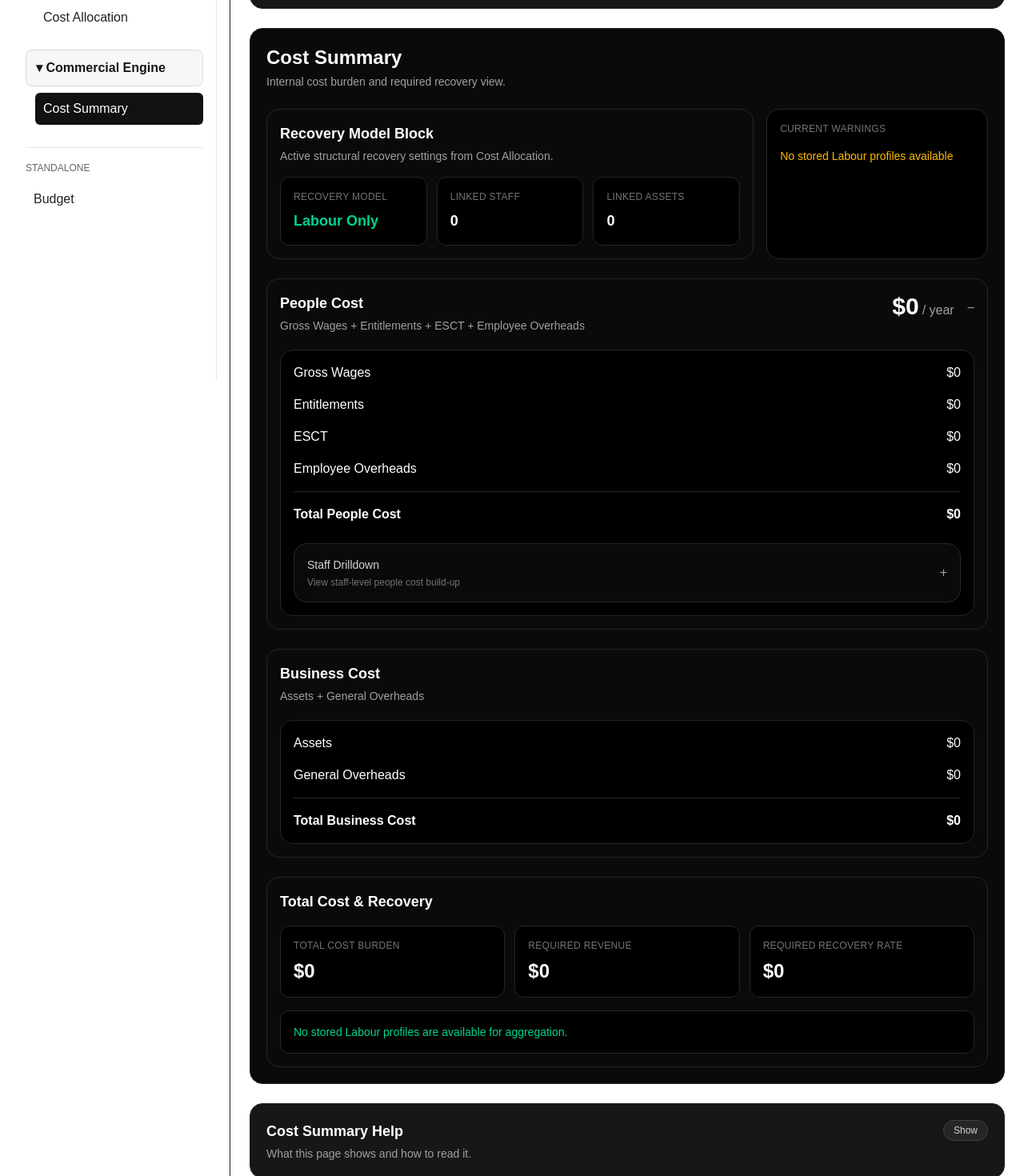
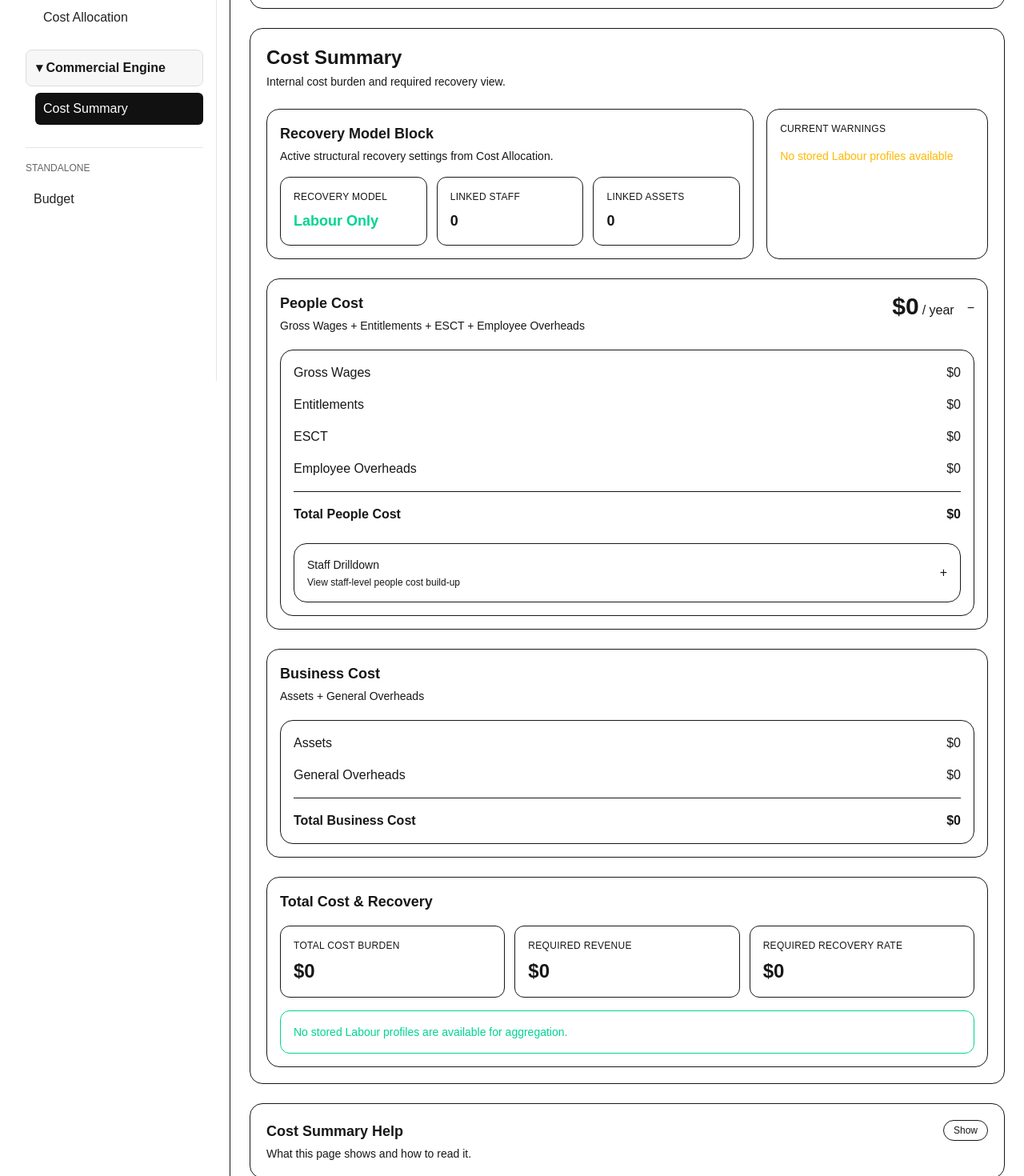
Before and after one commit to QSTools/qstools-v2, a Next.js app: page /cost-summary in a window 1280 px wide. Shown: the part 340-1810 px from the top of the page at 80% size. Built offline with nearby package versions, Linux system fonts and the light colour scheme.

Commit message:
Cost Summary — migrated to theme tokens (neutral + base colors)

```diff
--- a/components/cost-summary/CostSummaryCard.jsx
+++ b/components/cost-summary/CostSummaryCard.jsx
@@ -35,22 +35,22 @@ export default function CostSummaryCard({
   const [staffDrilldownOpen, setStaffDrilldownOpen] = useState(false);
 
   return (
-    <section className="rounded-2xl border border-neutral-800 bg-neutral-950 p-5">
-      <h2 className="text-2xl font-semibold text-white">Cost Summary</h2>
-      <p className="mt-1 text-sm text-neutral-400">
+    <section className="rounded-2xl border border-[var(--border-primary)] bg-[var(--bg-input)] p-5">
+      <h2 className="text-2xl font-semibold text-[var(--text-primary)]">Cost Summary</h2>
+      <p className="mt-1 text-sm text-[var(--text-muted)]">
         Internal cost burden and required recovery view.
       </p>
 
       <div className="mt-6 grid grid-cols-1 gap-4 xl:grid-cols-[2.2fr_1fr]">
-        <div className="rounded-2xl border border-neutral-800 bg-neutral-950 p-4">
-          <h3 className="text-lg font-semibold text-white">Recovery Model Block</h3>
-          <p className="mt-1 text-sm text-neutral-400">
+        <div className="rounded-2xl border border-[var(--border-primary)] bg-[var(--bg-input)] p-4">
+          <h3 className="text-lg font-semibold text-[var(--text-primary)]">Recovery Model Block</h3>
+          <p className="mt-1 text-sm text-[var(--text-muted)]">
             Active structural recovery settings from Cost Allocation.
           </p>
 
           <div className="mt-4 grid grid-cols-1 gap-3 md:grid-cols-3">
-            <div className="rounded-xl border border-neutral-800 bg-black p-4">
-              <div className="text-xs uppercase tracking-wide text-neutral-500">
+            <div className="rounded-xl border border-[var(--border-primary)] bg-[var(--bg-card-muted)] p-4">
+              <div className="text-xs uppercase tracking-wide text-[var(--text-muted)]">
                 Recovery Model
               </div>
               <div className="mt-2 text-lg font-semibold text-emerald-400">
@@ -58,28 +58,28 @@ export default function CostSummaryCard({
               </div>
             </div>
 
-            <div className="rounded-xl border border-neutral-800 bg-black p-4">
-              <div className="text-xs uppercase tracking-wide text-neutral-500">
+            <div className="rounded-xl border border-[var(--border-primary)] bg-[var(--bg-card-muted)] p-4">
+              <div className="text-xs uppercase tracking-wide text-[var(--text-muted)]">
                 Linked Staff
               </div>
-              <div className="mt-2 text-lg font-semibold text-white">
+              <div className="mt-2 text-lg font-semibold text-[var(--text-primary)]">
                 {linked_staff_count}
               </div>
             </div>
 
-            <div className="rounded-xl border border-neutral-800 bg-black p-4">
-              <div className="text-xs uppercase tracking-wide text-neutral-500">
+            <div className="rounded-xl border border-[var(--border-primary)] bg-[var(--bg-card-muted)] p-4">
+              <div className="text-xs uppercase tracking-wide text-[var(--text-muted)]">
                 Linked Assets
               </div>
-              <div className="mt-2 text-lg font-semibold text-white">
+              <div className="mt-2 text-lg font-semibold text-[var(--text-primary)]">
                 {linked_asset_count}
               </div>
             </div>
           </div>
         </div>
 
-        <div className="rounded-2xl border border-neutral-800 bg-black p-4">
-          <div className="text-xs uppercase tracking-wide text-neutral-500">
+        <div className="rounded-2xl border border-[var(--border-primary)] bg-[var(--bg-card-muted)] p-4">
+          <div className="text-xs uppercase tracking-wide text-[var(--text-muted)]">
             Current Warnings
           </div>
           <div className="mt-4 space-y-2 text-sm">
@@ -96,75 +96,75 @@ export default function CostSummaryCard({
         </div>
       </div>
 
-      <div className="mt-6 rounded-2xl border border-neutral-800 bg-neutral-950 p-4">
+      <div className="mt-6 rounded-2xl border border-[var(--border-primary)] bg-[var(--bg-input)] p-4">
         <button
           type="button"
           onClick={() => setPeopleCostOpen((prev) => !prev)}
           className="flex w-full items-start justify-between gap-4 text-left"
         >
           <div>
-            <h3 className="text-lg font-semibold text-white">People Cost</h3>
-            <p className="mt-1 text-sm text-neutral-400">
+            <h3 className="text-lg font-semibold text-[var(--text-primary)]">People Cost</h3>
+            <p className="mt-1 text-sm text-[var(--text-muted)]">
               Gross Wages + Entitlements + ESCT + Employee Overheads
             </p>
           </div>
 
           <div className="flex items-center gap-4 text-right">
-            <div className="text-3xl font-bold text-white">
+            <div className="text-3xl font-bold text-[var(--text-primary)]">
               {formatMoney(people_cost_total)}
-              <span className="ml-1 text-base font-normal text-neutral-400">/ year</span>
+              <span className="ml-1 text-base font-normal text-[var(--text-muted)]">/ year</span>
             </div>
-            <span className="pt-1 text-neutral-400">
+            <span className="pt-1 text-[var(--text-muted)]">
               {peopleCostOpen ? "−" : "+"}
             </span>
           </div>
         </button>
 
         {peopleCostOpen && (
-          <div className="mt-5 rounded-2xl border border-neutral-800 bg-black p-4">
+          <div className="mt-5 rounded-2xl border border-[var(--border-primary)] bg-[var(--bg-card-muted)] p-4">
             <div className="space-y-4 text-base">
-              <div className="flex items-center justify-between text-white">
+              <div className="flex items-center justify-between text-[var(--text-primary)]">
                 <span>Gross Wages</span>
                 <span>{formatMoney(gross_wages_total)}</span>
               </div>
 
-              <div className="flex items-center justify-between text-white">
+              <div className="flex items-center justify-between text-[var(--text-primary)]">
                 <span>Entitlements</span>
                 <span>{formatMoney(entitlements_total)}</span>
               </div>
 
-              <div className="flex items-center justify-between text-white">
+              <div className="flex items-center justify-between text-[var(--text-primary)]">
                 <span>ESCT</span>
                 <span>{formatMoney(esct_total)}</span>
               </div>
 
-              <div className="flex items-center justify-between text-white">
+              <div className="flex items-center justify-between text-[var(--text-primary)]">
                 <span>Employee Overheads</span>
                 <span>{formatMoney(employee_overheads_total)}</span>
               </div>
 
-              <div className="border-t border-neutral-800 pt-4 flex items-center justify-between font-semibold text-white">
+              <div className="border-t border-[var(--border-primary)] pt-4 flex items-center justify-between font-semibold text-[var(--text-primary)]">
                 <span>Total People Cost</span>
                 <span>{formatMoney(people_cost_total)}</span>
               </div>
             </div>
 
-            <div className="mt-6 rounded-2xl border border-neutral-800 bg-neutral-950 p-4">
+            <div className="mt-6 rounded-2xl border border-[var(--border-primary)] bg-[var(--bg-input)] p-4">
               <button
                 type="button"
                 onClick={() => setStaffDrilldownOpen((prev) => !prev)}
                 className="flex w-full items-center justify-between gap-4 text-left"
               >
                 <div>
-                  <div className="text-sm font-medium text-neutral-300">
+                  <div className="text-sm font-medium text-[var(--text-secondary)]">
                     Staff Drilldown
                   </div>
-                  <div className="mt-1 text-xs text-neutral-500">
+                  <div className="mt-1 text-xs text-[var(--text-muted)]">
                     View staff-level people cost build-up
                   </div>
                 </div>
 
-                <span className="text-neutral-400">
+                <span className="text-[var(--text-muted)]">
                   {staffDrilldownOpen ? "−" : "+"}
                 </span>
               </button>
@@ -175,14 +175,14 @@ export default function CostSummaryCard({
                     people_rows.map((row) => (
                       <div
                         key={row.staff_id ?? row.staff_name}
-                        className="rounded-xl border border-neutral-800 bg-black p-4"
+                        className="rounded-xl border border-[var(--border-primary)] bg-[var(--bg-card-muted)] p-4"
                       >
                         <div className="flex items-start justify-between gap-4">
                           <div>
-                            <div className="font-semibold text-white">
+                            <div className="font-semibold text-[var(--text-primary)]">
                               {row.staff_name}
                             </div>
-                            <div className="text-sm text-neutral-400">
+                            <div className="text-sm text-[var(--text-muted)]">
                               {[row.staff_role, row.labour_class]
                                 .filter(Boolean)
                                 .join(" • ")}
@@ -190,44 +190,44 @@ export default function CostSummaryCard({
                           </div>
 
                           <div className="text-right">
-                            <div className="font-semibold text-white">
+                            <div className="font-semibold text-[var(--text-primary)]">
                               {formatMoney(row.total_people_cost)}
                             </div>
                           </div>
                         </div>
 
                         <div className="mt-4 grid grid-cols-1 gap-2 text-sm md:grid-cols-5">
-                          <div className="rounded-lg border border-neutral-800 bg-neutral-950 p-3">
-                            <div className="text-neutral-500">Gross Wages</div>
-                            <div className="mt-1 text-white">
+                          <div className="rounded-lg border border-[var(--border-primary)] bg-[var(--bg-input)] p-3">
+                            <div className="text-[var(--text-muted)]">Gross Wages</div>
+                            <div className="mt-1 text-[var(--text-primary)]">
                               {formatMoney(row.gross_wages_total)}
                             </div>
                           </div>
 
-                          <div className="rounded-lg border border-neutral-800 bg-neutral-950 p-3">
-                            <div className="text-neutral-500">Entitlements</div>
-                            <div className="mt-1 text-white">
+                          <div className="rounded-lg border border-[var(--border-primary)] bg-[var(--bg-input)] p-3">
+                            <div className="text-[var(--text-muted)]">Entitlements</div>
+                            <div className="mt-1 text-[var(--text-primary)]">
                               {formatMoney(row.entitlement_cost_total)}
                             </div>
                           </div>
 
-                          <div className="rounded-lg border border-neutral-800 bg-neutral-950 p-3">
-                            <div className="text-neutral-500">ESCT</div>
-                            <div className="mt-1 text-white">
+                          <div className="rounded-lg border border-[var(--border-primary)] bg-[var(--bg-input)] p-3">
+                            <div className="text-[var(--text-muted)]">ESCT</div>
+                            <div className="mt-1 text-[var(--text-primary)]">
                               {formatMoney(row.esct_total)}
                             </div>
                           </div>
 
-                          <div className="rounded-lg border border-neutral-800 bg-neutral-950 p-3">
-                            <div className="text-neutral-500">Employee Overheads</div>
-                            <div className="mt-1 text-white">
+                          <div className="rounded-lg border border-[var(--border-primary)] bg-[var(--bg-input)] p-3">
+                            <div className="text-[var(--text-muted)]">Employee Overheads</div>
+                            <div className="mt-1 text-[var(--text-primary)]">
                               {formatMoney(row.employee_overheads_total)}
                             </div>
                           </div>
 
-                          <div className="rounded-lg border border-neutral-800 bg-neutral-950 p-3">
-                            <div className="text-neutral-500">Productive Hours</div>
-                            <div className="mt-1 text-white">
+                          <div className="rounded-lg border border-[var(--border-primary)] bg-[var(--bg-input)] p-3">
+                            <div className="text-[var(--text-muted)]">Productive Hours</div>
+                            <div className="mt-1 text-[var(--text-primary)]">
                               {Number(row.productive_hours || 0).toLocaleString()}
                             </div>
                           </div>
@@ -235,7 +235,7 @@ export default function CostSummaryCard({
                       </div>
                     ))
                   ) : (
-                    <div className="rounded-xl border border-neutral-800 bg-black p-4 text-neutral-500">
+                    <div className="rounded-xl border border-[var(--border-primary)] bg-[var(--bg-card-muted)] p-4 text-[var(--text-muted)]">
                       No staff cost records available
                     </div>
                   )}
@@ -246,63 +246,63 @@ export default function CostSummaryCard({
         )}
       </div>
 
-      <div className="mt-6 rounded-2xl border border-neutral-800 bg-neutral-950 p-4">
-        <h3 className="text-lg font-semibold text-white">Business Cost</h3>
-        <p className="mt-1 text-sm text-neutral-400">
+      <div className="mt-6 rounded-2xl border border-[var(--border-primary)] bg-[var(--bg-input)] p-4">
+        <h3 className="text-lg font-semibold text-[var(--text-primary)]">Business Cost</h3>
+        <p className="mt-1 text-sm text-[var(--text-muted)]">
           Assets + General Overheads
         </p>
 
-        <div className="mt-5 rounded-2xl border border-neutral-800 bg-black p-4 space-y-4">
-          <div className="flex items-center justify-between text-white">
+        <div className="mt-5 rounded-2xl border border-[var(--border-primary)] bg-[var(--bg-card-muted)] p-4 space-y-4">
+          <div className="flex items-center justify-between text-[var(--text-primary)]">
             <span>Assets</span>
             <span>{formatMoney(asset_cost_total)}</span>
           </div>
 
-          <div className="flex items-center justify-between text-white">
+          <div className="flex items-center justify-between text-[var(--text-primary)]">
             <span>General Overheads</span>
             <span>{formatMoney(general_overheads_total)}</span>
           </div>
 
-          <div className="border-t border-neutral-800 pt-4 flex items-center justify-between font-semibold text-white">
+          <div className="border-t border-[var(--border-primary)] pt-4 flex items-center justify-between font-semibold text-[var(--text-primary)]">
             <span>Total Business Cost</span>
             <span>{formatMoney(business_cost_total)}</span>
           </div>
         </div>
       </div>
 
-      <div className="mt-6 rounded-2xl border border-neutral-800 bg-neutral-950 p-4">
-        <h3 className="text-lg font-semibold text-white">Total Cost & Recovery</h3>
+      <div className="mt-6 rounded-2xl border border-[var(--border-primary)] bg-[var(--bg-input)] p-4">
+        <h3 className="text-lg font-semibold text-[var(--text-primary)]">Total Cost & Recovery</h3>
 
         <div className="mt-4 grid grid-cols-1 gap-3 md:grid-cols-3">
-          <div className="rounded-xl border border-neutral-800 bg-black p-4">
-            <div className="text-xs uppercase tracking-wide text-neutral-500">
+          <div className="rounded-xl border border-[var(--border-primary)] bg-[var(--bg-card-muted)] p-4">
+            <div className="text-xs uppercase tracking-wide text-[var(--text-muted)]">
               Total Cost Burden
             </div>
-            <div className="mt-2 text-2xl font-bold text-white">
+            <div className="mt-2 text-2xl font-bold text-[var(--text-primary)]">
               {formatMoney(total_cost_burden)}
             </div>
           </div>
 
-          <div className="rounded-xl border border-neutral-800 bg-black p-4">
-            <div className="text-xs uppercase tracking-wide text-neutral-500">
+          <div className="rounded-xl border border-[var(--border-primary)] bg-[var(--bg-card-muted)] p-4">
+            <div className="text-xs uppercase tracking-wide text-[var(--text-muted)]">
               Required Revenue
             </div>
-            <div className="mt-2 text-2xl font-bold text-white">
+            <div className="mt-2 text-2xl font-bold text-[var(--text-primary)]">
               {formatMoney(required_revenue)}
             </div>
           </div>
 
-          <div className="rounded-xl border border-neutral-800 bg-black p-4">
-            <div className="text-xs uppercase tracking-wide text-neutral-500">
+          <div className="rounded-xl border border-[var(--border-primary)] bg-[var(--bg-card-muted)] p-4">
+            <div className="text-xs uppercase tracking-wide text-[var(--text-muted)]">
               Required Recovery Rate
             </div>
-            <div className="mt-2 text-2xl font-bold text-white">
+            <div className="mt-2 text-2xl font-bold text-[var(--text-primary)]">
               {formatMoney(required_recovery_rate)}
             </div>
           </div>
         </div>
 
-        <div className="mt-4 rounded-xl border border-neutral-800 bg-black p-4 text-sm text-emerald-400">
+        <div className="mt-4 rounded-xl border border-[var(--border-primary)] bg-[var(--bg-card-muted)] p-4 text-sm text-emerald-400">
           {highlight_insight}
         </div>
       </div>
--- a/components/cost-summary/CostSummaryHelpPanel.jsx
+++ b/components/cost-summary/CostSummaryHelpPanel.jsx
@@ -4,9 +4,9 @@ import { useState } from "react";
 
 function HelpRow({ title, body }) {
   return (
-    <div className="rounded-2xl border border-neutral-800 bg-neutral-950/40 p-4">
-      <div className="text-sm font-semibold text-white">{title}</div>
-      <p className="mt-2 text-sm leading-6 text-neutral-400">{body}</p>
+    <div className="rounded-2xl border border-[var(--border-primary)] bg-[var(--bg-input)]/40 p-4">
+      <div className="text-sm font-semibold text-[var(--text-primary)]">{title}</div>
+      <p className="mt-2 text-sm leading-6 text-[var(--text-muted)]">{body}</p>
     </div>
   );
 }
@@ -15,22 +15,22 @@ export default function CostSummaryHelpPanel() {
   const [isOpen, setIsOpen] = useState(false);
 
   return (
-    <section className="rounded-2xl border border-neutral-800 bg-neutral-900 p-5">
+    <section className="rounded-2xl border border-[var(--border-primary)] bg-[var(--bg-card)] p-5">
       <button
         type="button"
         onClick={() => setIsOpen((prev) => !prev)}
         className="flex w-full items-start justify-between gap-4 text-left"
       >
         <div>
-          <h2 className="text-lg font-semibold text-white">
+          <h2 className="text-lg font-semibold text-[var(--text-primary)]">
             Cost Summary Help
           </h2>
-          <p className="mt-1 text-sm text-neutral-400">
+          <p className="mt-1 text-sm text-[var(--text-muted)]">
             What this page shows and how to read it.
           </p>
         </div>
 
-        <div className="rounded-full border border-neutral-700 bg-neutral-800 px-3 py-1 text-xs font-medium text-neutral-300">
+        <div className="rounded-full border border-[var(--border-strong)] bg-[var(--bg-card-muted)] px-3 py-1 text-xs font-medium text-[var(--text-secondary)]">
           {isOpen ? "Hide" : "Show"}
         </div>
       </button>
```
Also changed, not shown: components/cost-summary/CostSummaryStatusStrip.jsx (+9 -9 lines).
